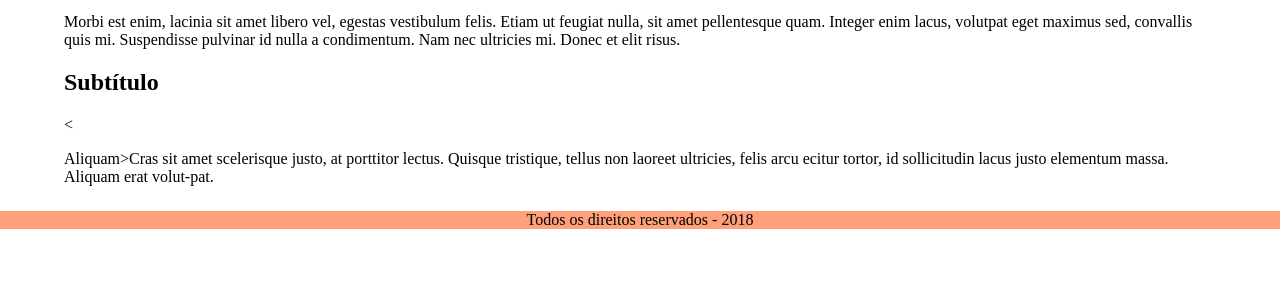
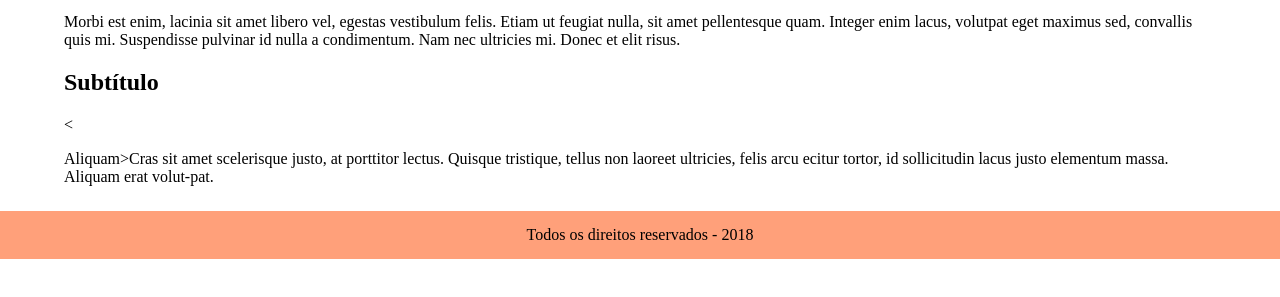
Before and after one commit to jennifermedeiross/prog-web, a plain HTML site: page Pagina01/pagina-1-v3.html in a window 1280 px wide. Shown: the part 139-436 px from the top of the page. Drawn offline with Linux system fonts and the light colour scheme.

Commit message:
melhora tam do footer

```diff
--- a/Pagina01/css.css
+++ b/Pagina01/css.css
@@ -33,6 +33,8 @@ footer {
     bottom: 0;
     width: 100%;
     text-align: center;
+    height: 6vh;
+    line-height: 6vh;
 }
 
 footer p {
```
